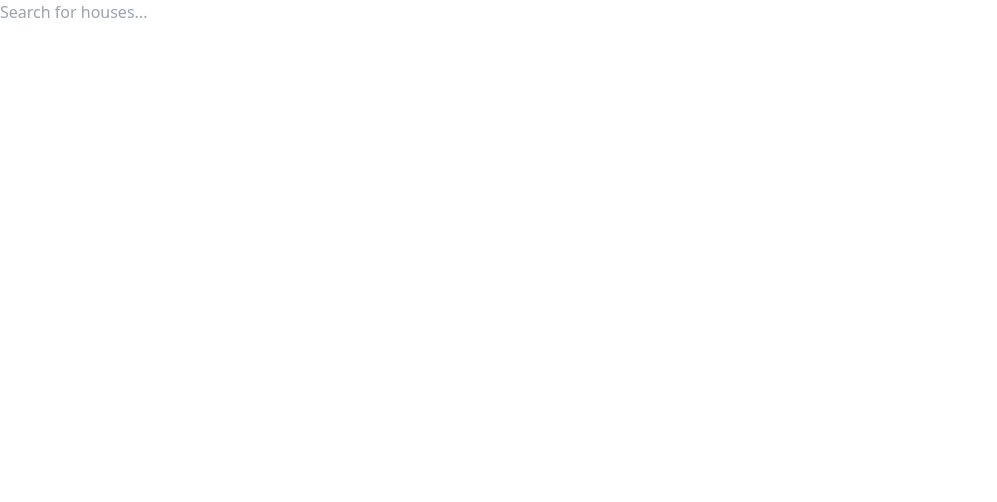
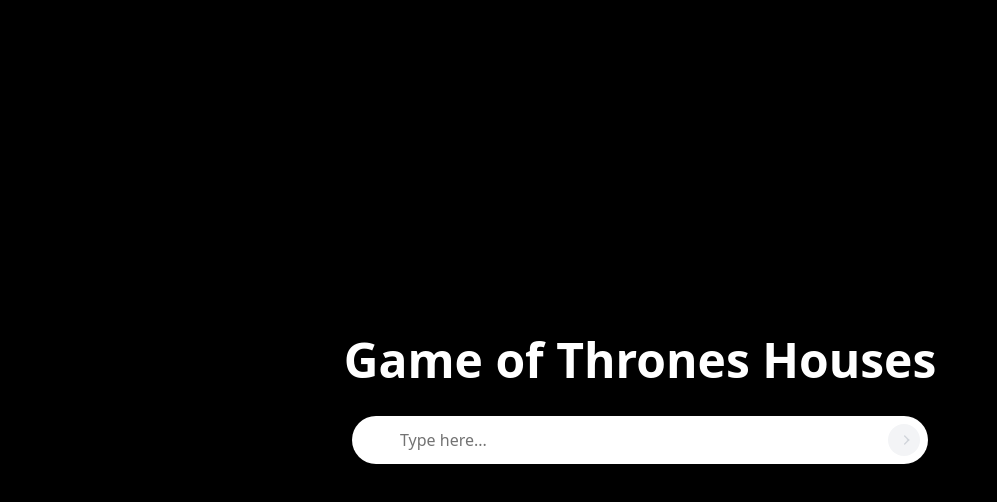
Before and after one commit to Danielg1406/got-houses, a React (Vite) app in the folder frontend-react-ts-vite/: page / in a window 1280 px wide. Shown: the top 502 px of the page, without its empty margins (0-997 px from the left). Built offline with nearby package versions, Linux system fonts and the light colour scheme.

Commit message:
feature UI: Aceternity UI integration

```diff
--- a/frontend-react-ts-vite/package.json
+++ b/frontend-react-ts-vite/package.json
@@ -14,13 +14,14 @@
     "@types/react-router-dom": "^5.3.3",
     "axios": "^1.7.2",
     "clsx": "^2.1.1",
-    "framer-motion": "^11.3.19",
+    "framer-motion": "^11.3.20",
     "react": "^18.3.1",
     "react-dom": "^18.3.1",
     "react-router-dom": "^6.25.1",
     "tailwind-merge": "^2.4.0"
   },
   "devDependencies": {
+    "@types/node": "^22.0.2",
     "@types/react": "^18.3.3",
     "@types/react-dom": "^18.3.0",
     "@typescript-eslint/eslint-plugin": "^7.15.0",
--- a/frontend-react-ts-vite/src/components/HouseList.tsx
+++ b/frontend-react-ts-vite/src/components/HouseList.tsx
@@ -1,12 +1,12 @@
-import React, { useState } from 'react';
-import { searchHouses } from '../services/houseService';
+import React, { useState } from "react";
+import { searchHouses } from "../services/houseService";
+import { PlaceholdersAndVanishInput } from "./ui/PlaceholdersVanish";
 
 const HouseList: React.FC = () => {
-    const [query, setQuery] = useState('');
+  const [query, setQuery] = useState("");
   const [houses, setHouses] = useState<any[]>([]);
 
-    const handleSearch = async (e: React.ChangeEvent<HTMLInputElement>) => {
-        const value = e.target.value;
+  const handleSearch = async (value: string) => {
     setQuery(value);
     if (value) {
       const result = await searchHouses(value);
@@ -16,19 +16,33 @@
     }
   };
 
+  const handleInputChange = (e: React.ChangeEvent<HTMLInputElement>) => {
+    handleSearch(e.target.value);
+  };
+
+  const handleFormSubmit = (e: React.FormEvent<HTMLFormElement>) => {
+    e.preventDefault();
+    handleSearch(query);
+  };
+
   return (
-        <div>
-            <input
-                type="text"
-                value={query}
-                onChange={handleSearch}
-                placeholder="Search for houses..."
+    <div className="min-h-screen bg-black flex flex-col justify-center items-center text-white">
+      <h1 className="text-5xl font-bold mb-8">Game of Thrones Houses</h1>
+      <PlaceholdersAndVanishInput
+        placeholders={["Search...", "Type here..."]}
+        onChange={handleInputChange}
+        onSubmit={handleFormSubmit}
       />
       {query && (
-                <ul>
-                    {houses.map(house => (
+        <ul className="mt-4">
+          {houses.map((house) => (
             <li key={house.url}>
-                            <a href={`/houses/${house.url.split('/').pop()}`}>{house.name}</a>
+              <a
+                href={`/houses/${house.url.split("/").pop()}`}
+                className="text-xl hover:underline"
+              >
+                {house.name}
+              </a>
             </li>
           ))}
         </ul>
--- /dev/null
+++ b/frontend-react-ts-vite/src/components/ui/PlaceholdersVanish.tsx
@@ -0,0 +1,276 @@
+"use client";
+
+import { AnimatePresence, motion } from "framer-motion";
+import { useCallback, useEffect, useRef, useState } from "react";
+import { cn } from "../../utils/cn";
+
+export function PlaceholdersAndVanishInput({
+  placeholders,
+  onChange,
+  onSubmit,
+}: {
+  placeholders: string[];
+  onChange: (e: React.ChangeEvent<HTMLInputElement>) => void;
+  onSubmit: (e: React.FormEvent<HTMLFormElement>) => void;
+}) {
+  const [currentPlaceholder, setCurrentPlaceholder] = useState(0);
+
+  const intervalRef = useRef<NodeJS.Timeout | null>(null);
+  const startAnimation = () => {
+    intervalRef.current = setInterval(() => {
+      setCurrentPlaceholder((prev) => (prev + 1) % placeholders.length);
+    }, 3000);
+  };
+  const handleVisibilityChange = () => {
+    if (document.visibilityState !== "visible" && intervalRef.current) {
+      clearInterval(intervalRef.current); // Clear the interval when the tab is not visible
+      intervalRef.current = null;
+    } else if (document.visibilityState === "visible") {
+      startAnimation(); // Restart the interval when the tab becomes visible
+    }
+  };
+
+  useEffect(() => {
+    startAnimation();
+    document.addEventListener("visibilitychange", handleVisibilityChange);
+
+    return () => {
+      if (intervalRef.current) {
+        clearInterval(intervalRef.current);
+      }
+      document.removeEventListener("visibilitychange", handleVisibilityChange);
+    };
+  }, [placeholders]);
+
+  const canvasRef = useRef<HTMLCanvasElement>(null);
+  const newDataRef = useRef<any[]>([]);
+  const inputRef = useRef<HTMLInputElement>(null);
+  const [value, setValue] = useState("");
+  const [animating, setAnimating] = useState(false);
+
+  const draw = useCallback(() => {
+    if (!inputRef.current) return;
+    const canvas = canvasRef.current;
+    if (!canvas) return;
+    const ctx = canvas.getContext("2d");
+    if (!ctx) return;
+
+    canvas.width = 800;
+    canvas.height = 800;
+    ctx.clearRect(0, 0, 800, 800);
+    const computedStyles = getComputedStyle(inputRef.current);
+
+    const fontSize = parseFloat(computedStyles.getPropertyValue("font-size"));
+    ctx.font = `${fontSize * 2}px ${computedStyles.fontFamily}`;
+    ctx.fillStyle = "#FFF";
+    ctx.fillText(value, 16, 40);
+
+    const imageData = ctx.getImageData(0, 0, 800, 800);
+    const pixelData = imageData.data;
+    const newData: any[] = [];
+
+    for (let t = 0; t < 800; t++) {
+      let i = 4 * t * 800;
+      for (let n = 0; n < 800; n++) {
+        let e = i + 4 * n;
+        if (
+          pixelData[e] !== 0 &&
+          pixelData[e + 1] !== 0 &&
+          pixelData[e + 2] !== 0
+        ) {
+          newData.push({
+            x: n,
+            y: t,
+            color: [
+              pixelData[e],
+              pixelData[e + 1],
+              pixelData[e + 2],
+              pixelData[e + 3],
+            ],
+          });
+        }
+      }
+    }
+
+    newDataRef.current = newData.map(({ x, y, color }) => ({
+      x,
+      y,
+      r: 1,
+      color: `rgba(${color[0]}, ${color[1]}, ${color[2]}, ${color[3]})`,
+    }));
+  }, [value]);
+
+  useEffect(() => {
+    draw();
+  }, [value, draw]);
+
+  const animate = (start: number) => {
+    const animateFrame = (pos: number = 0) => {
+      requestAnimationFrame(() => {
+        const newArr = [];
+        for (let i = 0; i < newDataRef.current.length; i++) {
+          const current = newDataRef.current[i];
+          if (current.x < pos) {
+            newArr.push(current);
+          } else {
+            if (current.r <= 0) {
+              current.r = 0;
+              continue;
+            }
+            current.x += Math.random() > 0.5 ? 1 : -1;
+            current.y += Math.random() > 0.5 ? 1 : -1;
+            current.r -= 0.05 * Math.random();
+            newArr.push(current);
+          }
+        }
+        newDataRef.current = newArr;
+        const ctx = canvasRef.current?.getContext("2d");
+        if (ctx) {
+          ctx.clearRect(pos, 0, 800, 800);
+          newDataRef.current.forEach((t) => {
+            const { x: n, y: i, r: s, color: color } = t;
+            if (n > pos) {
+              ctx.beginPath();
+              ctx.rect(n, i, s, s);
+              ctx.fillStyle = color;
+              ctx.strokeStyle = color;
+              ctx.stroke();
+            }
+          });
+        }
+        if (newDataRef.current.length > 0) {
+          animateFrame(pos - 8);
+        } else {
+          setValue("");
+          setAnimating(false);
+        }
+      });
+    };
+    animateFrame(start);
+  };
+
+  const handleKeyDown = (e: React.KeyboardEvent<HTMLInputElement>) => {
+    if (e.key === "Enter" && !animating) {
+      vanishAndSubmit();
+    }
+  };
+
+  const vanishAndSubmit = () => {
+    setAnimating(true);
+    draw();
+
+    const value = inputRef.current?.value || "";
+    if (value && inputRef.current) {
+      const maxX = newDataRef.current.reduce(
+        (prev, current) => (current.x > prev ? current.x : prev),
+        0
+      );
+      animate(maxX);
+    }
+  };
+
+  const handleSubmit = (e: React.FormEvent<HTMLFormElement>) => {
+    e.preventDefault();
+    vanishAndSubmit();
+    onSubmit && onSubmit(e);
+  };
+  return (
+    <form
+      className={cn(
+        "w-full relative max-w-xl mx-auto bg-white dark:bg-zinc-800 h-12 rounded-full overflow-hidden shadow-[0px_2px_3px_-1px_rgba(0,0,0,0.1),_0px_1px_0px_0px_rgba(25,28,33,0.02),_0px_0px_0px_1px_rgba(25,28,33,0.08)] transition duration-200",
+        value && "bg-gray-50"
+      )}
+      onSubmit={handleSubmit}
+    >
+      <canvas
+        className={cn(
+          "absolute pointer-events-none  text-base transform scale-50 top-[20%] left-2 sm:left-8 origin-top-left filter invert dark:invert-0 pr-20",
+          !animating ? "opacity-0" : "opacity-100"
+        )}
+        ref={canvasRef}
+      />
+      <input
+        onChange={(e) => {
+          if (!animating) {
+            setValue(e.target.value);
+            onChange && onChange(e);
+          }
+        }}
+        onKeyDown={handleKeyDown}
+        ref={inputRef}
+        value={value}
+        type="text"
+        className={cn(
+          "w-full relative text-sm sm:text-base z-50 border-none dark:text-white bg-transparent text-black h-full rounded-full focus:outline-none focus:ring-0 pl-4 sm:pl-10 pr-20",
+          animating && "text-transparent dark:text-transparent"
+        )}
+      />
+
+      <button
+        disabled={!value}
+        type="submit"
+        className="absolute right-2 top-1/2 z-50 -translate-y-1/2 h-8 w-8 rounded-full disabled:bg-gray-100 bg-black dark:bg-zinc-900 dark:disabled:bg-zinc-800 transition duration-200 flex items-center justify-center"
+      >
+        <motion.svg
+          xmlns="http://www.w3.org/2000/svg"
+          width="24"
+          height="24"
+          viewBox="0 0 24 24"
+          fill="none"
+          stroke="currentColor"
+          strokeWidth="2"
+          strokeLinecap="round"
+          strokeLinejoin="round"
+          className="text-gray-300 h-4 w-4"
+        >
+          <path stroke="none" d="M0 0h24v24H0z" fill="none" />
+          <motion.path
+            d="M5 12l14 0"
+            initial={{
+              strokeDasharray: "50%",
+              strokeDashoffset: "50%",
+            }}
+            animate={{
+              strokeDashoffset: value ? 0 : "50%",
+            }}
+            transition={{
+              duration: 0.3,
+              ease: "linear",
+            }}
+          />
+          <path d="M13 18l6 -6" />
+          <path d="M13 6l6 6" />
+        </motion.svg>
+      </button>
+
+      <div className="absolute inset-0 flex items-center rounded-full pointer-events-none">
+        <AnimatePresence mode="wait">
+          {!value && (
+            <motion.p
+              initial={{
+                y: 5,
+                opacity: 0,
+              }}
+              key={`current-placeholder-${currentPlaceholder}`}
+              animate={{
+                y: 0,
+                opacity: 1,
+              }}
+              exit={{
+                y: -15,
+                opacity: 0,
+              }}
+              transition={{
+                duration: 0.3,
+                ease: "linear",
+              }}
+              className="dark:text-zinc-500 text-sm sm:text-base font-normal text-neutral-500 pl-4 sm:pl-12 text-left w-[calc(100%-2rem)] truncate"
+            >
+              {placeholders[currentPlaceholder]}
+            </motion.p>
+          )}
+        </AnimatePresence>
+      </div>
+    </form>
+  );
+}
--- /dev/null
+++ b/frontend-react-ts-vite/src/utils/cn.ts
@@ -0,0 +1,6 @@
+import { ClassValue, clsx } from "clsx";
+import { twMerge } from "tailwind-merge";
+
+export function cn(...inputs: ClassValue[]) {
+    return twMerge(clsx(inputs));
+}
--- a/frontend-react-ts-vite/tailwind.config.js
+++ b/frontend-react-ts-vite/tailwind.config.js
@@ -1,11 +1,25 @@
+const flattenColorPalette = require("tailwindcss/lib/util/flattenColorPalette").default;
+
 /** @type {import('tailwindcss').Config} */
-export default {
+module.exports = {
   content: [
     './index.html',
     './src/**/*.{js,ts,jsx,tsx}',
   ],
+  darkMode: "class",
   theme: {
     extend: {},
   },
-  plugins: [],
+  plugins: [addVariablesForColors],
 };
+
+function addVariablesForColors({ addBase, theme }) {
+  let allColors = flattenColorPalette(theme("colors"));
+  let newVars = Object.fromEntries(
+      Object.entries(allColors).map(([key, val]) => [`--${key}`, val])
+  );
+
+  addBase({
+    ":root": newVars,
+  });
+}
```
Also changed, not shown: frontend-react-ts-vite/src/App.tsx (+4 -4 lines), frontend-react-ts-vite/src/components/HouseDetails.tsx (+20 -9 lines), 1 other file (tests, documents, lock files or other folders). Lines whose indentation alone changed are shown as unchanged.
